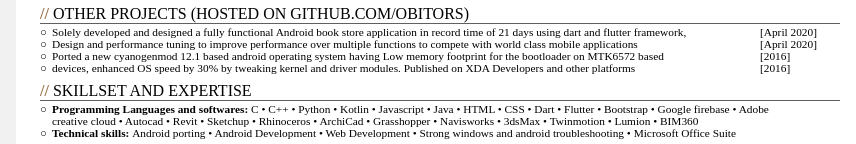
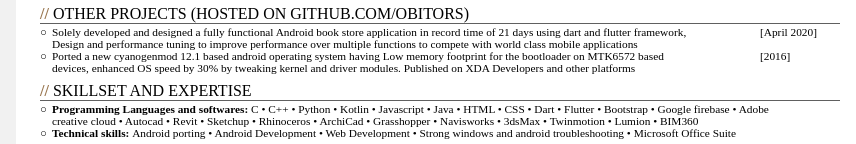
Before and after one commit to obitors/online-cv2, a website: page index.html in a window 1280 px wide. Shown: the part 656-800 px from the top of the page, 224-1080 px from the left. Drawn offline with Linux system fonts and the light colour scheme.

Commit message:
version 20

```diff
--- a/index.html
+++ b/index.html
@@ -373,12 +373,12 @@
                         </div>
                     </div>
                     <div class="item-row">
-                        <div class="bullet">○</div>
+                        <div class="bullet"> </div>
                         <div class="award-item-content">
                              Design and performance tuning to improve performance over multiple functions to compete with world class mobile applications
                         </div>
                         <div class="item-year">
-                            [April 2020]
+
                         </div>
                     </div>
                     <div class="item-row">
@@ -391,12 +391,12 @@
                         </div>
                     </div>
                     <div class="item-row">
-                        <div class="bullet">○</div>
+                        <div class="bullet"> </div>
                         <div class="award-item-content">
                             devices, enhanced OS speed by 30% by tweaking kernel and driver modules. Published on XDA Developers and other platforms
                         </div>
                         <div class="item-year">
-                            [2016]
+
                         </div>
                     </div>
                 </div>
```
